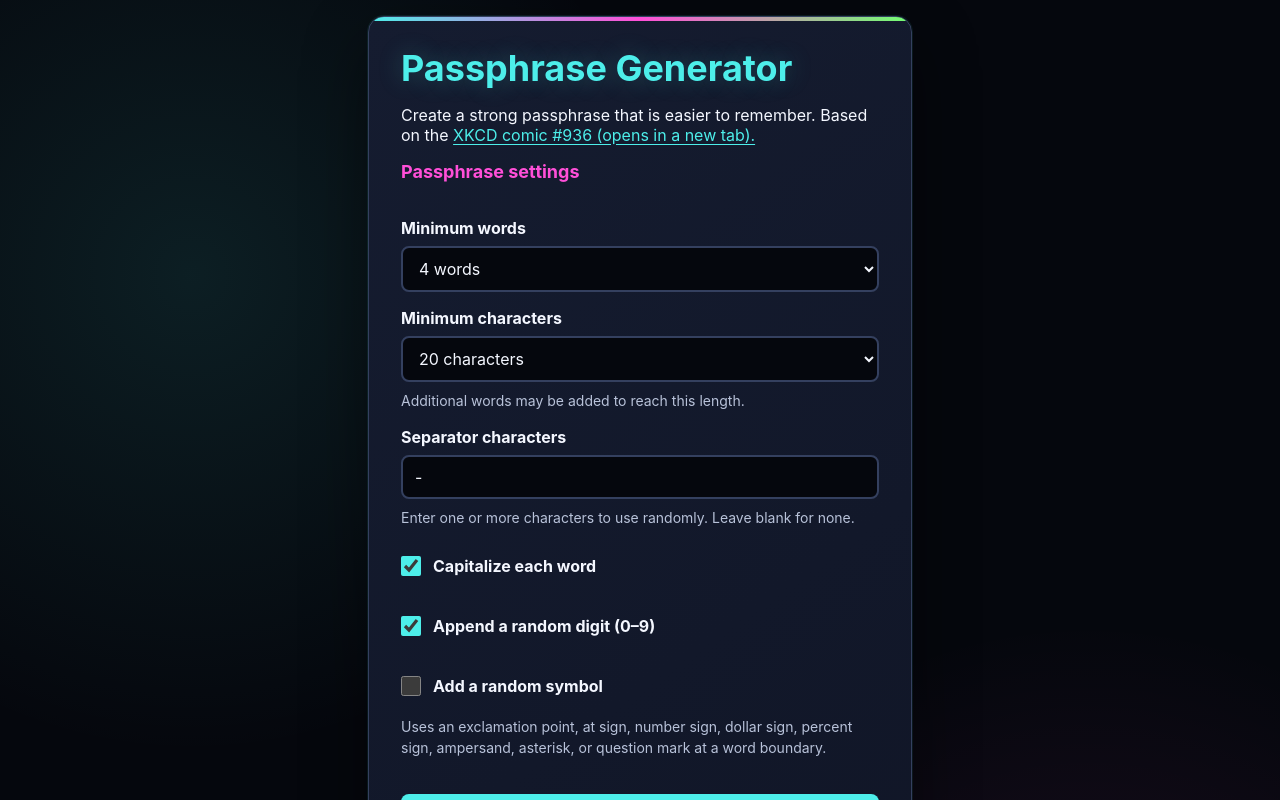
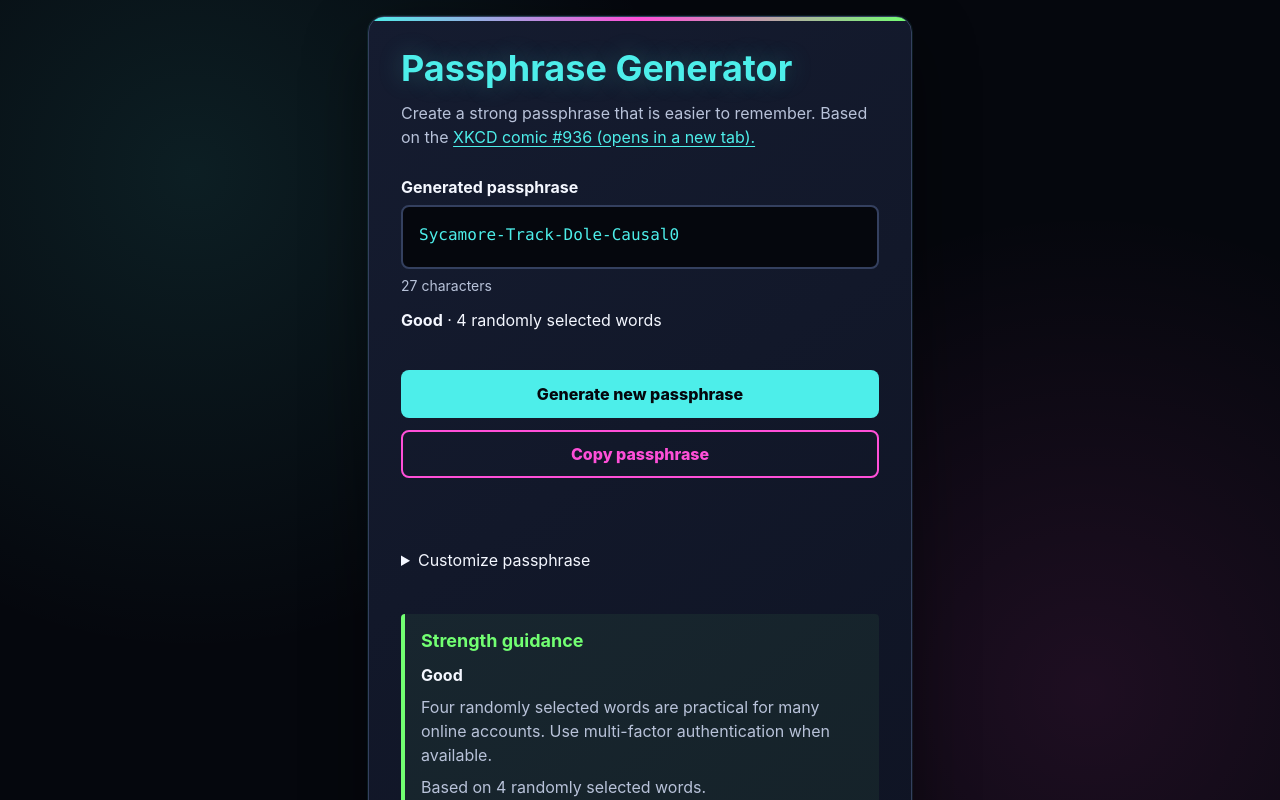
Before and after one commit to loridk/passphrase-generator-web, a React (Vite) app: page / in a window 1280 px wide. Shown: the top 800 px of the page. Built offline with nearby package versions, Linux system fonts and the light colour scheme.

Commit message:
Styling tweaks

```diff
--- a/src/App.css
+++ b/src/App.css
@@ -54,6 +54,15 @@
 .generator {
   display: grid;
   gap: 1.5rem;
+}
+
+.action-group {
+  display: grid;
+  gap: 0.75rem;
+}
+
+.settings-panel summary {
+  margin-bottom: 1.25rem;
 }
 
 .settings-form {
--- a/src/App.jsx
+++ b/src/App.jsx
@@ -1,9 +1,9 @@
 import { useState } from "react";
 import generatePassphrase from "./core/generatePassphrase.js";
+import getStrengthGuidance from "./core/getStrengthGuidance.js";
 import words from "./data/words.js";
+import copyToClipboard from "./platform/copyToClipboard.js";
 import "./App.css";
-import copyToClipboard from "./platform/copyToClipboard.js";
-import getStrengthGuidance from "./core/getStrengthGuidance.js";
 
 const DEFAULT_MINIMUM_WORDS = 4;
 const DEFAULT_MINIMUM_LENGTH = 20;
@@ -49,6 +49,7 @@ function App() {
   const [includeSymbol, setIncludeSymbol] = useState(DEFAULT_INCLUDE_SYMBOL);
   const [result, setResult] = useState(initialResult);
   const [statusMessage, setStatusMessage] = useState("");
+
   const strength = getStrengthGuidance(result.wordCount);
 
   function handleGenerate(event) {
@@ -71,9 +72,7 @@ function App() {
   }
 
   function handleMinimumWordsChange(event) {
-    const newMinimumWords = Number(event.target.value);
-
-    setMinimumWords(newMinimumWords);
+    setMinimumWords(Number(event.target.value));
   }
 
   function handleMinimumLengthChange(event) {
@@ -114,7 +113,7 @@ function App() {
     <main className="app">
       <h1>Passphrase Generator</h1>
 
-      <p>
+      <p className="app-intro">
         Create a strong passphrase that is easier to remember. Based on the{" "}
         <a
           href="https://xkcd.com/936/"
@@ -126,7 +125,58 @@ function App() {
       </p>
 
       <div className="generator">
-        <form className="settings-form" onSubmit={handleGenerate}>
+        <div className="result">
+          <label htmlFor="generated-passphrase">Generated passphrase</label>
+
+          <output
+            id="generated-passphrase"
+            className="passphrase-output"
+            aria-describedby="passphrase-length strength-summary"
+          >
+            {result.passphrase}
+          </output>
+
+          <div className="result-meta">
+            <p id="passphrase-length">{result.passphrase.length} characters</p>
+
+            <p id="strength-summary">
+              <strong>{strength.label}</strong>
+              {" · "}
+              {result.wordCount} randomly selected words
+            </p>
+          </div>
+        </div>
+
+        <div className="action-group">
+          <button
+            className="button button--primary"
+            type="submit"
+            form="passphrase-settings"
+          >
+            Generate new passphrase
+          </button>
+
+          <button
+            className="button button--secondary"
+            type="button"
+            onClick={handleCopy}
+          >
+            Copy passphrase
+          </button>
+        </div>
+
+        <p className="status-message" role="status">
+          {statusMessage}
+        </p>
+
+        <details className="settings-panel">
+          <summary>Customize passphrase</summary>
+
+          <form
+            id="passphrase-settings"
+            className="settings-form"
+            onSubmit={handleGenerate}
+          >
             <fieldset>
               <legend>Passphrase settings</legend>
 
@@ -187,8 +237,8 @@ function App() {
               <div className="field">
                 <label className="checkbox-field" htmlFor="capitalize">
                   <input
+                    id="capitalize"
                     type="checkbox"
-                  id="capitalize"
                     checked={capitalize}
                     onChange={handleCapitalizeChange}
                   />
@@ -232,23 +282,10 @@ function App() {
             </fieldset>
 
             <button className="button button--primary" type="submit">
-            Generate new passphrase
+              Generate with these settings
             </button>
           </form>
-
-        <div className="result">
-          <label htmlFor="generated-passphrase">Generated passphrase</label>
-
-          <output
-            id="generated-passphrase"
-            className="passphrase-output"
-            aria-describedby="passphrase-length"
-          >
-            {result.passphrase}
-          </output>
-
-          <p id="passphrase-length">{result.passphrase.length} characters</p>
-        </div>
+        </details>
 
         <section className="strength" aria-labelledby="strength-heading">
           <h2 id="strength-heading">Strength guidance</h2>
@@ -261,18 +298,6 @@ function App() {
 
           <p>Based on {result.wordCount} randomly selected words.</p>
         </section>
-
-        <button
-          className="button button--secondary"
-          type="button"
-          onClick={handleCopy}
-        >
-          Copy passphrase
-        </button>
-
-        <p className="status-message" role="status">
-          {statusMessage}
-        </p>
       </div>
     </main>
   );
```
Lines whose indentation alone changed are shown as unchanged.
